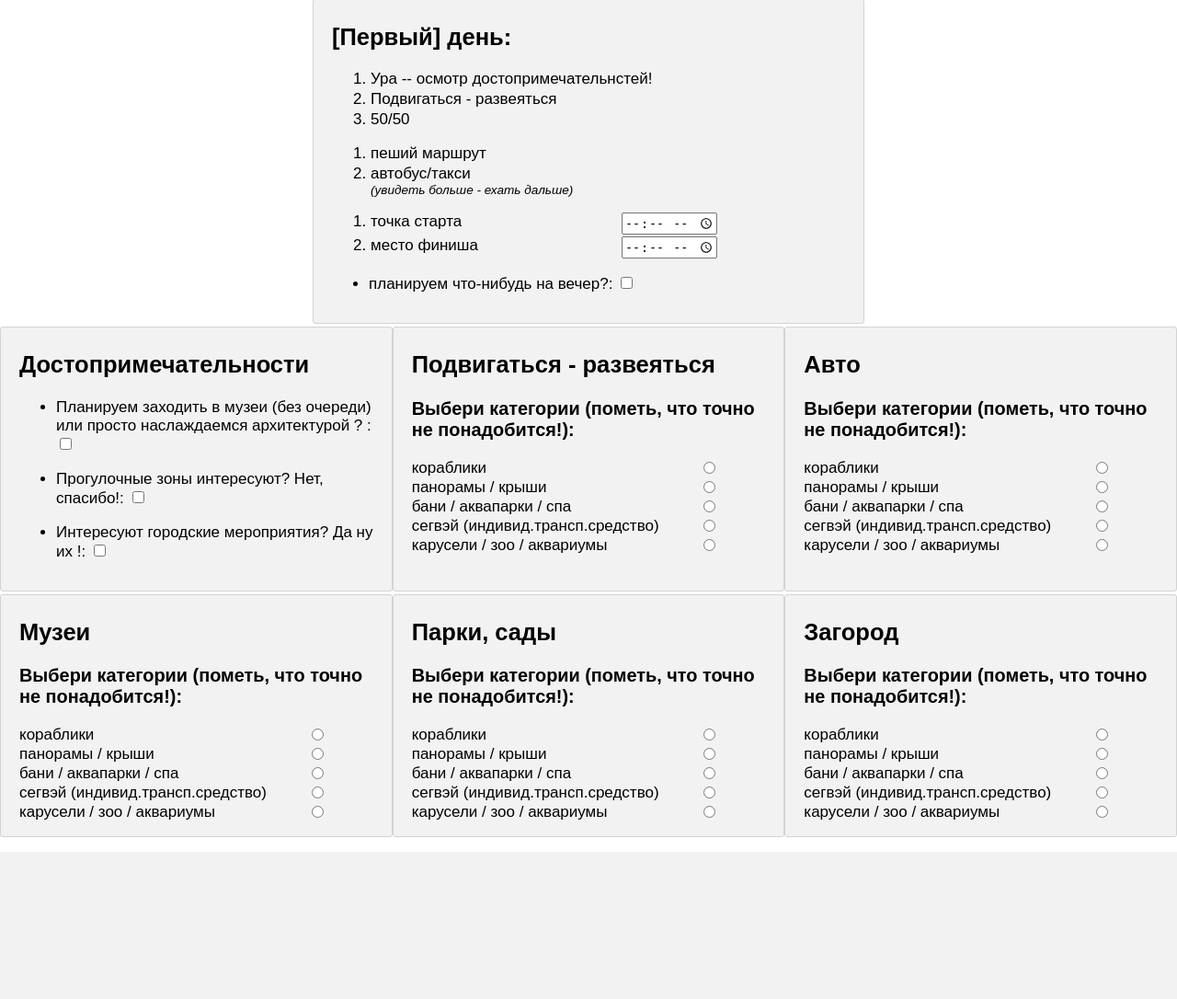
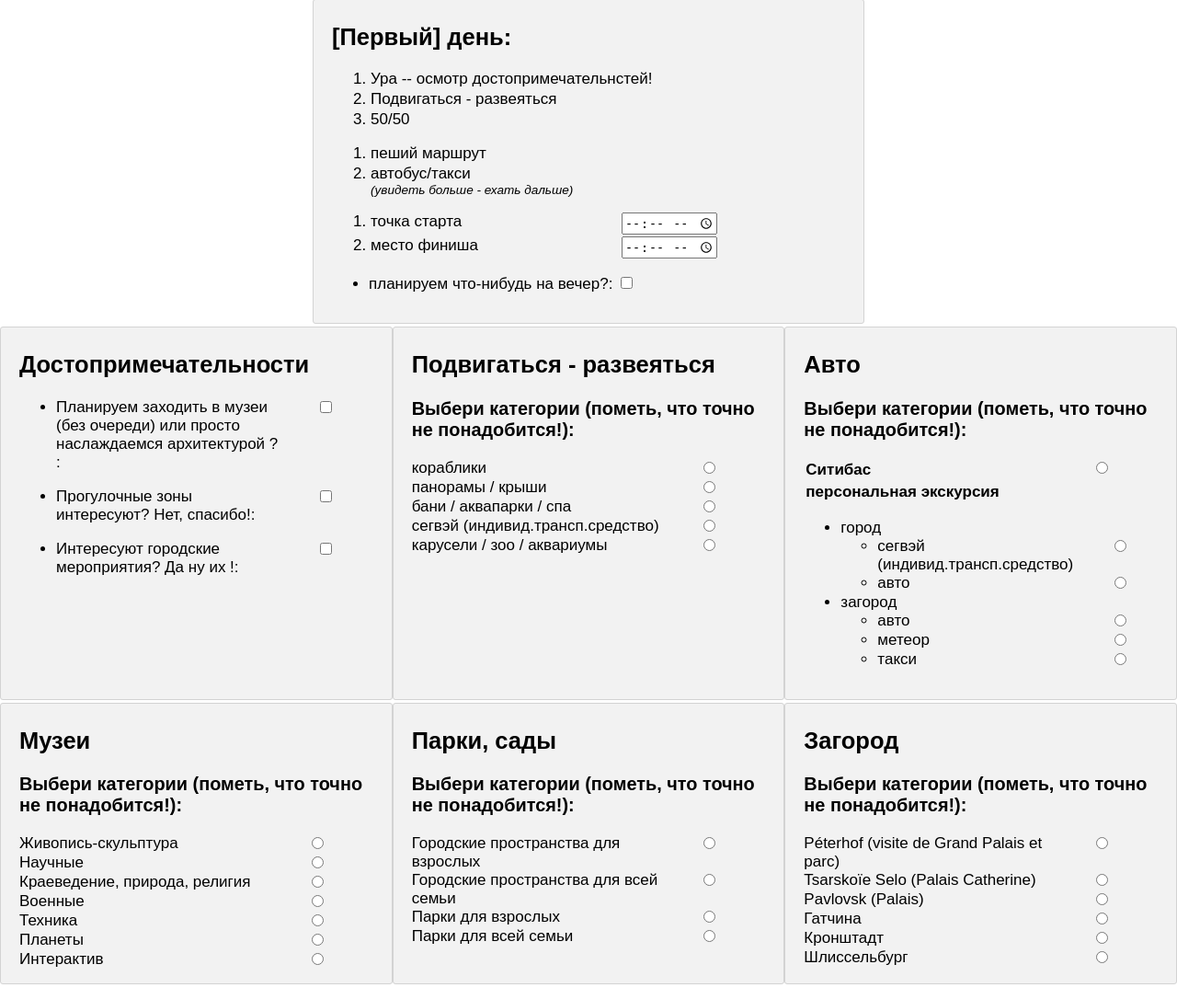
Before and after one commit to emisdb/practice, a PHP site: page /index.html in a window 1280 px wide. Shown: the part 341-1427 px from the top of the page at 92% size. Before the commit the page ends 1267 px from the top, so only its background shows below. Run offline with PHP 8.4, Linux system fonts and the light colour scheme.

Commit message:
full text for the initial page

```diff
--- a/css/styles.css
+++ b/css/styles.css
@@ -77,3 +77,6 @@ body {
 .container ol li{
     margin:2px;
 }
+h4{
+    margin: 2px;
+}
--- a/index.html
+++ b/index.html
@@ -132,23 +132,44 @@
             <h2>Достопримечательности</h2>
             <ul>
                 <li>
+                    <label class="row">
+                        <div class="col-75">
                             Планируем заходить в музеи (без очереди)
                             или просто наслаждаемся архитектурой ? :
+                        </div>
+                        <div class="col-25">
                             <input type="checkbox" id="myCheck" value=1>
+                            <span class="checkmark"></span>
+                        </div>
+                    </label>
                 </li>
             </ul>
             <ul>
                 <li>
+                    <label class="row">
+                        <div class="col-75">
                             Прогулочные зоны интересуют?
                             Нет, спасибо!:
+                        </div>
+                        <div class="col-25">
                             <input type="checkbox" id="myCheck" value=1>
+                            <span class="checkmark"></span>
+                        </div>
+                    </label>
                 </li>
             </ul>
             <ul>
                 <li>
+                    <label class="row">
+                        <div class="col-75">
                             Интересуют городские мероприятия?
                             Да ну их !:
+                        </div>
+                        <div class="col-25">
                             <input type="checkbox" id="myCheck" value=1>
+                            <span class="checkmark"></span>
+                        </div>
+                    </label>
                </li>
             </ul>
         </div>
@@ -189,28 +210,56 @@
             <h3>Выбери категории (пометь, что точно не понадобится!):</h3>
              <div class="row-column">
                 <label class="row">
-                    <div class="col-75">кораблики</div>
+                    <div class="col-75"><h4>Ситибас</h4></div>
                      <div class="col-25"><input type="radio" name="radio"><span class="checkmark"></span></div>
                 </label>
                 <label class="row">
-                    <div class="col-75"> панорамы / крыши</div>
-                    <div class="col-25"><input type="radio" name="radio"><span class="checkmark"></span></div>
+                    <div class="col-75"><h4> персональная экскурсия</h4></div>
                 </label>
-                <label class="row">
-                    <div class="col-75">бани / аквапарки / спа</div>
-                    <div class="col-25"><input type="radio" name="radio"><span class="checkmark"></span></div>
-                </label>
+                <ul>
+                    <li>
+                        город
+                        <ul>
+                            <li>
                                 <label class="row">
                                     <div class="col-75">сегвэй (индивид.трансп.средство)</div>
                                     <div class="col-25"><input type="radio" name="radio"><span class="checkmark"></span></div>
                                 </label>
+                             </li>
+                            <li>
                                 <label class="row">
-                    <div class="col-75">карусели / зоо / аквариумы</div>
+                                    <div class="col-75">авто</div>
                                     <div class="col-25"><input type="radio" name="radio"><span class="checkmark"></span></div>
                                 </label>
+                              </li>
+                        </ul>
+                    </li>
+                    <li>
+                        загород
+                        <ul>
+                            <li>
+                                <label class="row">
+                                    <div class="col-75">авто</div>
+                                    <div class="col-25"><input type="radio" name="radio"><span class="checkmark"></span></div>
+                                </label>
+                            </li>
+                            <li>
+                                <label class="row">
+                                    <div class="col-75">метеор</div>
+                                    <div class="col-25"><input type="radio" name="radio"><span class="checkmark"></span></div>
+                                </label>
+                            </li>
+                            <li>
+                                <label class="row">
+                                    <div class="col-75">такси</div>
+                                    <div class="col-25"><input type="radio" name="radio"><span class="checkmark"></span></div>
+                                </label>
+                            </li>
+                        </ul>
+                    </li>
+                </ul>
              </div>
         </div>
-
     </div>
 </div>
 <div class="row big">
@@ -220,23 +269,31 @@
             <h3>Выбери категории (пометь, что точно не понадобится!):</h3>
              <div class="row-column">
                 <label class="row">
-                    <div class="col-75">кораблики</div>
+                    <div class="col-75">Живопись-скульптура</div>
                     <div class="col-25"><input type="radio" name="radio"><span class="checkmark"></span></div>
                 </label>
                 <label class="row">
-                    <div class="col-75"> панорамы / крыши</div>
+                    <div class="col-75">Научные</div>
                     <div class="col-25"><input type="radio" name="radio"><span class="checkmark"></span></div>
                 </label>
                 <label class="row">
-                    <div class="col-75">бани / аквапарки / спа</div>
+                    <div class="col-75">Краеведение, природа, религия</div>
                     <div class="col-25"><input type="radio" name="radio"><span class="checkmark"></span></div>
                 </label>
                 <label class="row">
-                    <div class="col-75">сегвэй (индивид.трансп.средство)</div>
+                    <div class="col-75">Военные</div>
                     <div class="col-25"><input type="radio" name="radio"><span class="checkmark"></span></div>
                 </label>
                 <label class="row">
-                    <div class="col-75">карусели / зоо / аквариумы</div>
+                    <div class="col-75">Техника</div>
+                    <div class="col-25"><input type="radio" name="radio"><span class="checkmark"></span></div>
+                </label>
+                <label class="row">
+                    <div class="col-75">Планеты</div>
+                    <div class="col-25"><input type="radio" name="radio"><span class="checkmark"></span></div>
+                </label>
+                <label class="row">
+                    <div class="col-75">Интерактив</div>
                     <div class="col-25"><input type="radio" name="radio"><span class="checkmark"></span></div>
                 </label>
             </div>
@@ -249,23 +306,19 @@
             <h3>Выбери категории (пометь, что точно не понадобится!):</h3>
             <div class="row-column">
                 <label class="row">
-                    <div class="col-75">кораблики</div>
+                    <div class="col-75">Городские пространства для взрослых</div>
                     <div class="col-25"><input type="radio" name="radio"><span class="checkmark"></span></div>
                 </label>
                 <label class="row">
-                    <div class="col-75"> панорамы / крыши</div>
+                    <div class="col-75">Городские пространства для всей семьи</div>
                     <div class="col-25"><input type="radio" name="radio"><span class="checkmark"></span></div>
                 </label>
                 <label class="row">
-                    <div class="col-75">бани / аквапарки / спа</div>
+                    <div class="col-75">Парки для взрослых</div>
                     <div class="col-25"><input type="radio" name="radio"><span class="checkmark"></span></div>
                 </label>
                 <label class="row">
-                    <div class="col-75">сегвэй (индивид.трансп.средство)</div>
-                    <div class="col-25"><input type="radio" name="radio"><span class="checkmark"></span></div>
-                </label>
-                <label class="row">
-                    <div class="col-75">карусели / зоо / аквариумы</div>
+                    <div class="col-75">Парки для всей семьи</div>
                     <div class="col-25"><input type="radio" name="radio"><span class="checkmark"></span></div>
                 </label>
             </div>
@@ -278,23 +331,27 @@
             <h3>Выбери категории (пометь, что точно не понадобится!):</h3>
              <div class="row-column">
                 <label class="row">
-                    <div class="col-75">кораблики</div>
+                    <div class="col-75">Péterhof (visite de Grand Palais et parc)</div>
                     <div class="col-25"><input type="radio" name="radio"><span class="checkmark"></span></div>
                 </label>
                 <label class="row">
-                    <div class="col-75"> панорамы / крыши</div>
+                    <div class="col-75">Tsarskoïe Selo (Palais Catherine)</div>
                     <div class="col-25"><input type="radio" name="radio"><span class="checkmark"></span></div>
                 </label>
                 <label class="row">
-                    <div class="col-75">бани / аквапарки / спа</div>
+                    <div class="col-75">Pavlovsk (Palais)</div>
                     <div class="col-25"><input type="radio" name="radio"><span class="checkmark"></span></div>
                 </label>
                 <label class="row">
-                    <div class="col-75">сегвэй (индивид.трансп.средство)</div>
+                    <div class="col-75">Гатчина</div>
                     <div class="col-25"><input type="radio" name="radio"><span class="checkmark"></span></div>
                 </label>
                 <label class="row">
-                    <div class="col-75">карусели / зоо / аквариумы</div>
+                    <div class="col-75">Кронштадт</div>
+                    <div class="col-25"><input type="radio" name="radio"><span class="checkmark"></span></div>
+                </label>
+                <label class="row">
+                    <div class="col-75">Шлиссельбург</div>
                     <div class="col-25"><input type="radio" name="radio"><span class="checkmark"></span></div>
                 </label>
             </div>
```
Lines whose indentation alone changed are shown as unchanged.
